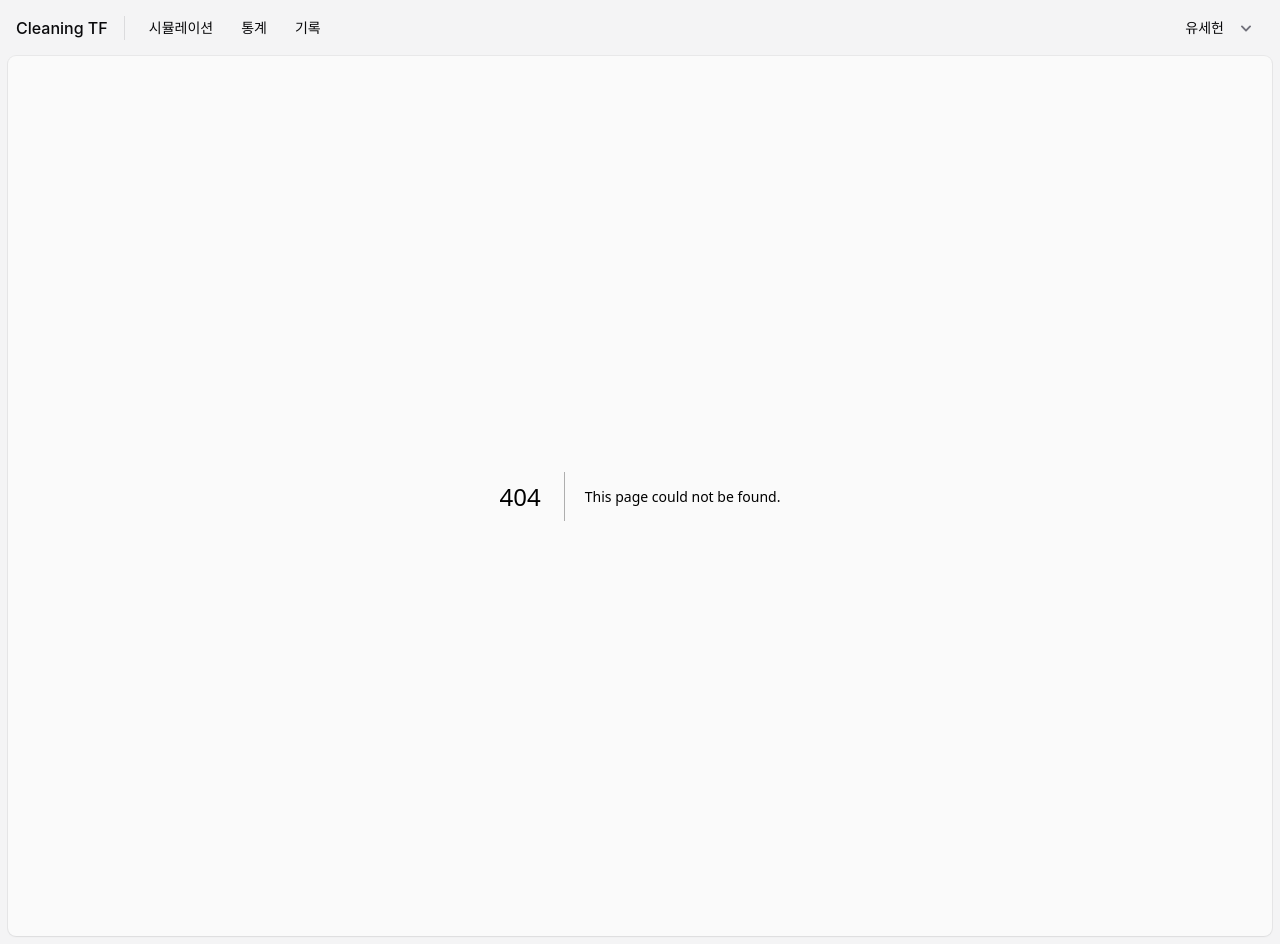
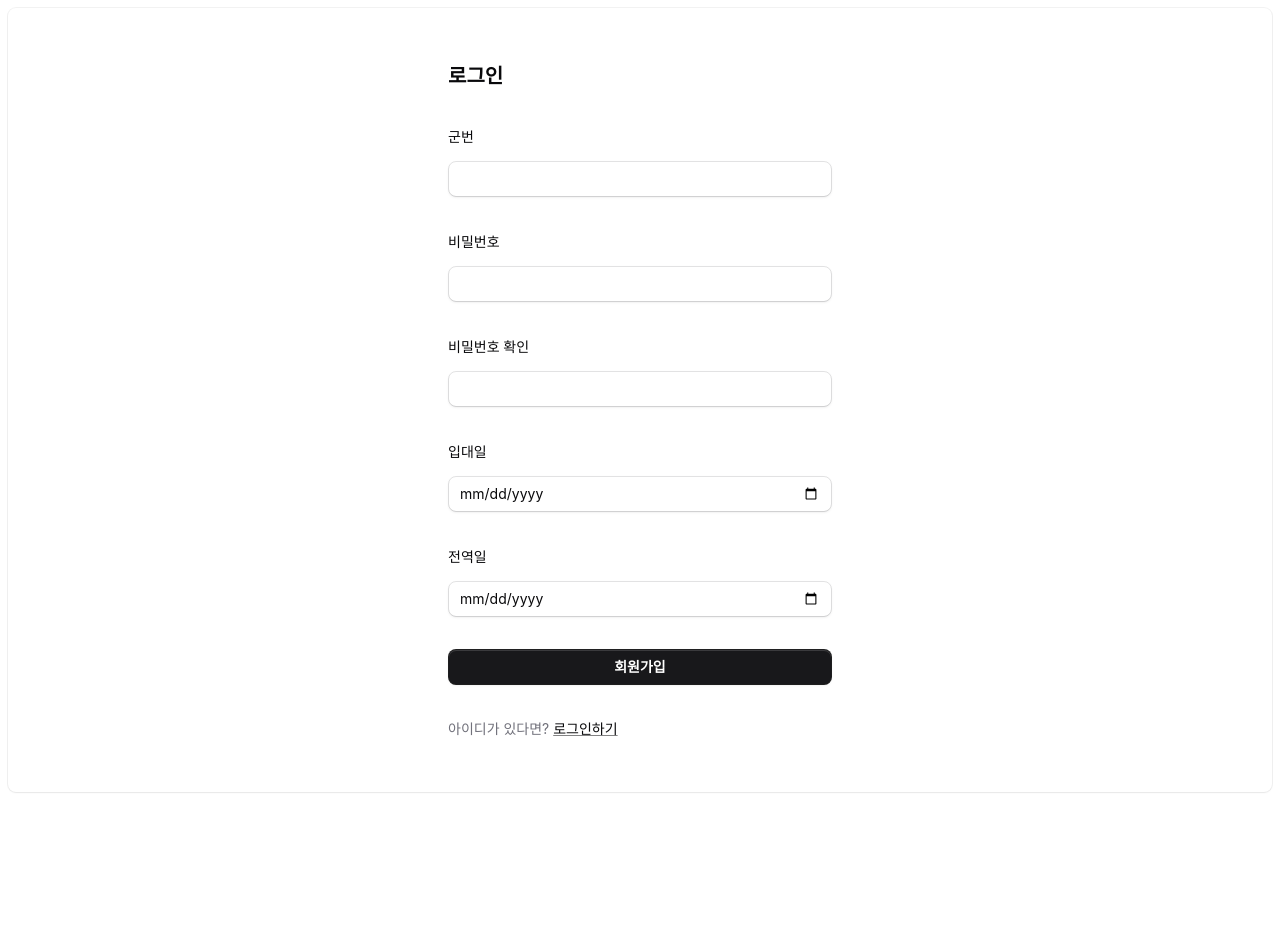
Before and after one commit to seheon99/task-force, a Next.js app: page /sign-up in a window 1280 px wide. Before the commit this address had no page. After the commit the page ends 800 px from the top, so only its background shows below. Built offline with nearby package versions, Linux system fonts and the light colour scheme; a web font is replaced by a local one.

Commit message:
feat: add authentication layout and pages for sign-in and sign-up

```diff
--- /dev/null
+++ b/src/app/(auth)/layout.tsx
@@ -0,0 +1,9 @@
+import { AuthLayout } from "@/components/base";
+
+export default function LoginLayout({
+  children,
+}: Readonly<{
+  children: React.ReactNode;
+}>) {
+  return <AuthLayout>{children}</AuthLayout>;
+}
--- /dev/null
+++ b/src/app/(auth)/sign-in/page.tsx
@@ -0,0 +1,39 @@
+import {
+  Button,
+  Field,
+  Heading,
+  Input,
+  Label,
+  Strong,
+  Text,
+  TextLink,
+} from "@/components/base";
+
+export default function SignInPage() {
+  return (
+    <form
+      action="#"
+      method="POST"
+      className="grid w-full max-w-sm grid-cols-1 gap-8"
+    >
+      <Heading>로그인</Heading>
+      <Field>
+        <Label>군번</Label>
+        <Input type="email" name="email" />
+      </Field>
+      <Field>
+        <Label>비밀번호</Label>
+        <Input type="password" name="password" />
+      </Field>
+      <Button type="submit" className="w-full">
+        로그인
+      </Button>
+      <Text>
+        아직 아이디가 없다면?{" "}
+        <TextLink href="/sign-up">
+          <Strong>회원가입하기</Strong>
+        </TextLink>
+      </Text>
+    </form>
+  );
+}
--- /dev/null
+++ b/src/app/(auth)/sign-up/page.tsx
@@ -0,0 +1,51 @@
+import {
+  Button,
+  Field,
+  Heading,
+  Input,
+  Label,
+  Strong,
+  Text,
+  TextLink,
+} from "@/components/base";
+
+export default function SignUpPage() {
+  return (
+    <form
+      action="#"
+      method="POST"
+      className="grid w-full max-w-sm grid-cols-1 gap-8"
+    >
+      <Heading>로그인</Heading>
+      <Field>
+        <Label>군번</Label>
+        <Input type="email" name="email" />
+      </Field>
+      <Field>
+        <Label>비밀번호</Label>
+        <Input type="password" name="password" />
+      </Field>
+      <Field>
+        <Label>비밀번호 확인</Label>
+        <Input type="password" name="passwordConfirm" />
+      </Field>
+      <Field>
+        <Label>입대일</Label>
+        <Input type="date" name="enlistedAt" />
+      </Field>
+      <Field>
+        <Label>전역일</Label>
+        <Input type="date" name="secededAt" />
+      </Field>
+      <Button type="submit" className="w-full">
+        회원가입
+      </Button>
+      <Text>
+        아이디가 있다면?{" "}
+        <TextLink href="/sign-in">
+          <Strong>로그인하기</Strong>
+        </TextLink>
+      </Text>
+    </form>
+  );
+}
--- /dev/null
+++ b/src/app/(stacked)/layout.tsx
@@ -0,0 +1,106 @@
+import {
+  ArrowRightStartOnRectangleIcon,
+  CalendarIcon,
+  ChevronDownIcon,
+  Cog8ToothIcon,
+  UserIcon,
+} from "@heroicons/react/16/solid";
+
+import {
+  Dropdown,
+  DropdownButton,
+  DropdownDivider,
+  DropdownItem,
+  DropdownLabel,
+  DropdownMenu,
+  Heading,
+  Navbar,
+  NavbarDivider,
+  NavbarItem,
+  NavbarSection,
+  NavbarSpacer,
+  Sidebar,
+  SidebarBody,
+  SidebarHeader,
+  SidebarItem,
+  SidebarSection,
+  StackedLayout,
+  Strong,
+} from "@/components/base";
+
+const navItems = [
+  { label: "시뮬레이션", url: "/simulation" },
+  { label: "통계", url: "/statistics" },
+  { label: "기록", url: "/log" },
+];
+
+export default function RootLayout({
+  children,
+}: Readonly<{
+  children: React.ReactNode;
+}>) {
+  return (
+    <StackedLayout
+      navbar={
+        <Navbar>
+          <Strong className="max-lg:hidden">Cleaning TF</Strong>
+          <NavbarDivider className="max-lg:hidden" />
+          <NavbarSection className="max-lg:hidden">
+            {navItems.map(({ label, url }) => (
+              <NavbarItem key={label} href={url}>
+                {label}
+              </NavbarItem>
+            ))}
+          </NavbarSection>
+          <NavbarSpacer />
+          <NavbarSection>
+            <Dropdown>
+              <DropdownButton as={NavbarItem}>
+                유세헌
+                <ChevronDownIcon />
+              </DropdownButton>
+              <DropdownMenu className="min-w-64" anchor="bottom end">
+                <DropdownItem href="/my-profile">
+                  <UserIcon />
+                  <DropdownLabel>내 정보</DropdownLabel>
+                </DropdownItem>
+                <DropdownItem href="/settings">
+                  <Cog8ToothIcon />
+                  <DropdownLabel>설정</DropdownLabel>
+                </DropdownItem>
+                <DropdownDivider />
+                <DropdownItem href="/manage-exempt">
+                  <CalendarIcon />
+                  <DropdownLabel>열외 관리</DropdownLabel>
+                </DropdownItem>
+                <DropdownDivider />
+                <DropdownItem href="/logout">
+                  <ArrowRightStartOnRectangleIcon />
+                  <DropdownLabel>로그아웃</DropdownLabel>
+                </DropdownItem>
+              </DropdownMenu>
+            </Dropdown>
+          </NavbarSection>
+        </Navbar>
+      }
+      sidebar={
+        <Sidebar>
+          <SidebarHeader>
+            <Heading>Cleaning TF</Heading>
+          </SidebarHeader>
+          <SidebarBody>
+            <SidebarSection>
+              {navItems.map(({ label, url }) => (
+                <SidebarItem key={label} href={url}>
+                  {label}
+                </SidebarItem>
+              ))}
+            </SidebarSection>
+          </SidebarBody>
+        </Sidebar>
+      }
+    >
+      {children}
+    </StackedLayout>
+  );
+}
--- a/src/app/layout.tsx
+++ b/src/app/layout.tsx
@@ -1,33 +1,3 @@
-import {
-  ArrowRightStartOnRectangleIcon,
-  CalendarIcon,
-  ChevronDownIcon,
-  Cog8ToothIcon,
-  UserIcon,
-} from "@heroicons/react/16/solid";
-
-import {
-  Dropdown,
-  DropdownButton,
-  DropdownDivider,
-  DropdownItem,
-  DropdownLabel,
-  DropdownMenu,
-  Heading,
-  Navbar,
-  NavbarDivider,
-  NavbarItem,
-  NavbarSection,
-  NavbarSpacer,
-  Sidebar,
-  SidebarBody,
-  SidebarHeader,
-  SidebarItem,
-  SidebarSection,
-  StackedLayout,
-  Strong,
-} from "@/components/base";
-
 import type { Metadata } from "next";
 
 import "./globals.css";
@@ -37,12 +7,6 @@ export const metadata: Metadata = {
   description: "Justice, Equality, and Fair",
 };
 
-const navItems = [
-  { label: "시뮬레이션", url: "/simulation" },
-  { label: "통계", url: "/statistics" },
-  { label: "기록", url: "/log" },
-];
-
 export default function RootLayout({
   children,
 }: Readonly<{
@@ -50,70 +14,7 @@ export default function RootLayout({
 }>) {
   return (
     <html lang="ko">
-      <body>
-        <StackedLayout
-          navbar={
-            <Navbar>
-              <Strong className="max-lg:hidden">Cleaning TF</Strong>
-              <NavbarDivider className="max-lg:hidden" />
-              <NavbarSection className="max-lg:hidden">
-                {navItems.map(({ label, url }) => (
-                  <NavbarItem key={label} href={url}>
-                    {label}
-                  </NavbarItem>
-                ))}
-              </NavbarSection>
-              <NavbarSpacer />
-              <NavbarSection>
-                <Dropdown>
-                  <DropdownButton as={NavbarItem}>
-                    유세헌
-                    <ChevronDownIcon />
-                  </DropdownButton>
-                  <DropdownMenu className="min-w-64" anchor="bottom end">
-                    <DropdownItem href="/my-profile">
-                      <UserIcon />
-                      <DropdownLabel>내 정보</DropdownLabel>
-                    </DropdownItem>
-                    <DropdownItem href="/settings">
-                      <Cog8ToothIcon />
-                      <DropdownLabel>설정</DropdownLabel>
-                    </DropdownItem>
-                    <DropdownDivider />
-                    <DropdownItem href="/manage-exempt">
-                      <CalendarIcon />
-                      <DropdownLabel>열외 관리</DropdownLabel>
-                    </DropdownItem>
-                    <DropdownDivider />
-                    <DropdownItem href="/logout">
-                      <ArrowRightStartOnRectangleIcon />
-                      <DropdownLabel>로그아웃</DropdownLabel>
-                    </DropdownItem>
-                  </DropdownMenu>
-                </Dropdown>
-              </NavbarSection>
-            </Navbar>
-          }
-          sidebar={
-            <Sidebar>
-              <SidebarHeader>
-                <Heading>Cleaning TF</Heading>
-              </SidebarHeader>
-              <SidebarBody>
-                <SidebarSection>
-                  {navItems.map(({ label, url }) => (
-                    <SidebarItem key={label} href={url}>
-                      {label}
-                    </SidebarItem>
-                  ))}
-                </SidebarSection>
-              </SidebarBody>
-            </Sidebar>
-          }
-        >
-          {children}
-        </StackedLayout>
-      </body>
+      <body>{children}</body>
     </html>
   );
 }
```
Also changed, not shown: src/app/(stacked)/page.tsx (renamed from src/app/page.tsx).
